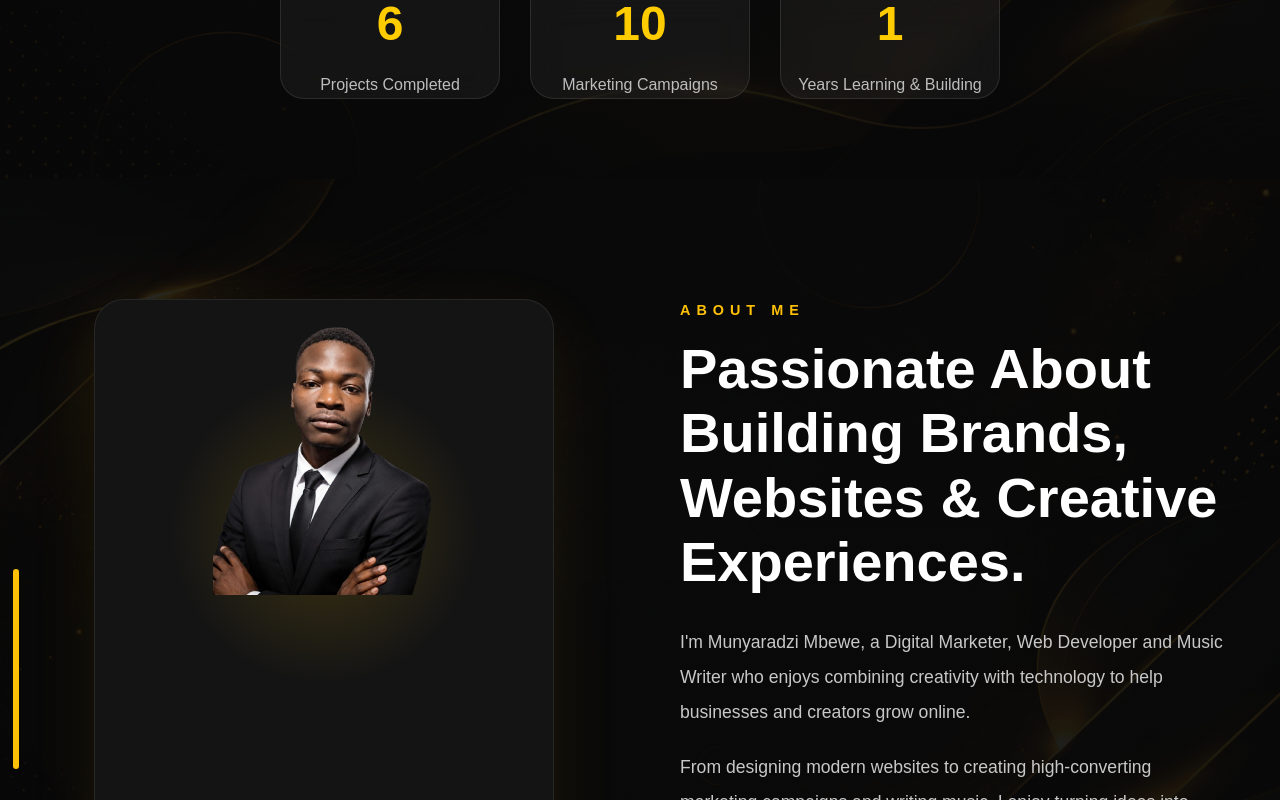
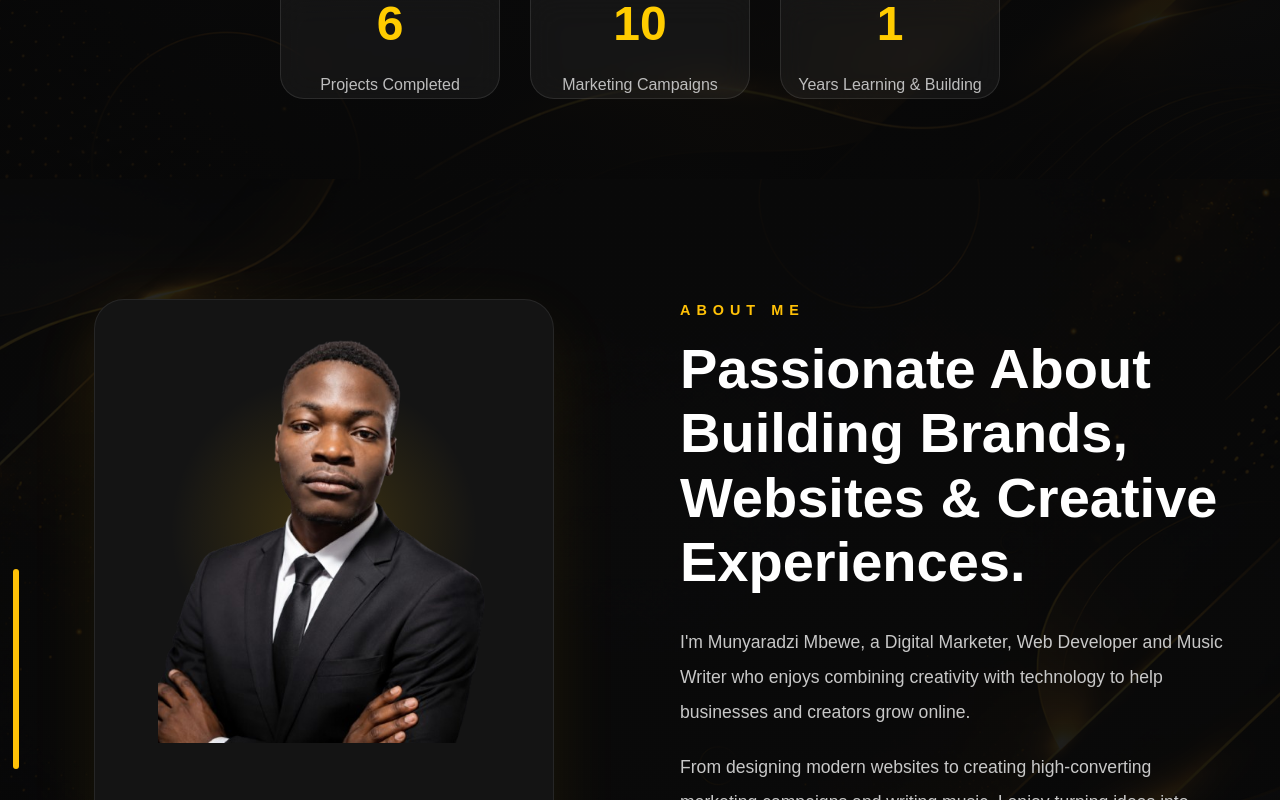
Before and after one commit to munya-meister/My-portfolio, a React (Vite) app: page / in a window 1280 px wide. Shown: the part 718-1518 px from the top of the page. Built offline with nearby package versions, Linux system fonts and the light colour scheme; no server answers.

Commit message:
changes made

```diff
--- a/src/components/about/about.css
+++ b/src/components/about/about.css
@@ -94,7 +94,7 @@
 .image-card img{
 
     width:100%;
-    height:40%;
+    height:60%;
 
     object-fit:contain;
 
```
